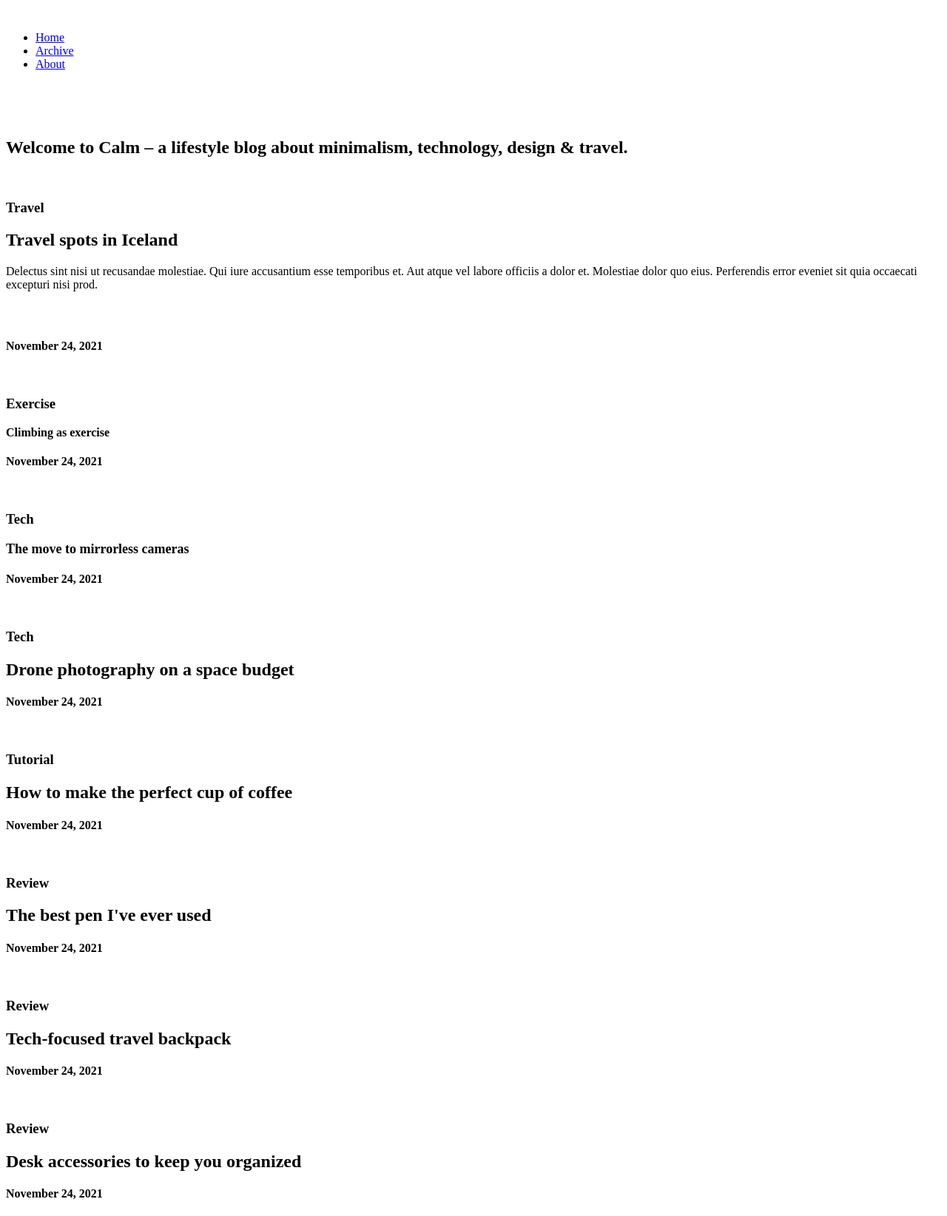
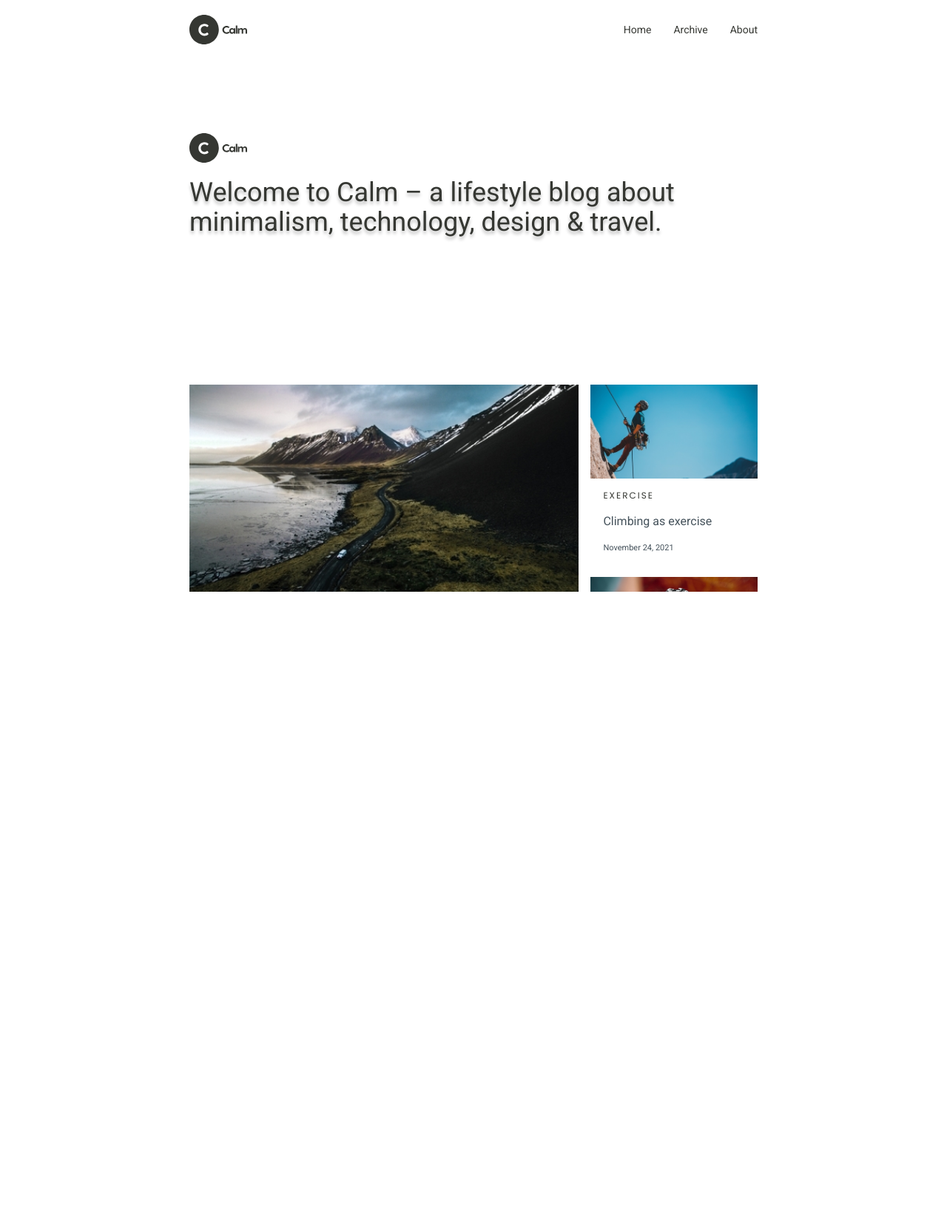
Before and after one commit to Did-hub-max/Study, a plain HTML site: page index.html in a window 1280 px wide. Shown: the whole page at 74% size. After the commit the page ends 800 px from the top, so only its background shows below. Drawn offline with nearby package versions, Linux system fonts and the light colour scheme; files that its build step writes are made by us from their sources; the site is published under a folder, as on GitHub Pages, so addresses that start at the root find nothing.

Commit message:
Update index.html

```diff
--- a/index.html
+++ b/index.html
@@ -3,14 +3,14 @@
   <head>
     <meta charset="UTF-8" />
     <meta name="viewport" content="width=device-width, initial-scale=1.0" />
-    <link rel="icon" type="image/x-icon" href="/img/logo.svg" />
+    <link rel="icon" type="image/x-icon" href="img/logo.svg" />
     <link rel="preconnect" href="https://fonts.googleapis.com" />
     <link rel="preconnect" href="https://fonts.gstatic.com" crossorigin />
     <link
       href="https://fonts.googleapis.com/css2?family=Poppins:ital,wght@0,100;0,200;0,300;0,400;0,500;0,600;0,700;0,800;0,900;1,100;1,200;1,300;1,400;1,500;1,600;1,700;1,800;1,900&family=Roboto:ital,wght@0,100;0,300;0,400;0,500;0,700;0,900;1,100;1,300;1,400;1,500;1,700;1,900&display=swap"
       rel="stylesheet"
     />
-    <link rel="stylesheet" href="/css/style.css" />
+    <link rel="stylesheet" href="css/style.css" />
     <title>Calm</title>
   </head>
   <body>
@@ -18,7 +18,7 @@
       <div class="container">
         <div class="header-body">
           <div class="header-logo">
-            <a href="/"><img src="/img/logo.svg" alt="" /></a>
+            <a href="/"><img src="img/logo.svg" alt="" /></a>
           </div>
           <div class="header-nav">
             <ul class="header-nav-list">
@@ -40,7 +40,7 @@
     <section class="intro">
       <div class="container">
         <div class="intro-body">
-          <div class="intro-logo"><img src="/img/logo.svg" alt="" /></div>
+          <div class="intro-logo"><img src="img/logo.svg" alt="" /></div>
           <div class="intro-title">
             <h1>
               Welcome to Calm – a lifestyle blog about minimalism, technology,
@@ -56,7 +56,7 @@
           <div class="travel-colume-1">
             <div class="post">
               <div class="post-img">
-                <img src="/img/post-1.jpg" alt="" />
+                <img src="img/post-1.jpg" alt="" />
               </div>
               <div class="post-info">
                 <h3>Travel</h3>
@@ -74,7 +74,7 @@
           <div class="travel-colume-2">
             <div class="post">
               <div class="post-img">
-                <img src="/img/post-2.jpg" alt="" />
+                <img src="img/post-2.jpg" alt="" />
               </div>
               <div class="post-info">
                 <h3>Exercise</h3>
@@ -85,7 +85,7 @@
             </div>
             <div class="post">
               <div class="post-img">
-                <img src="/img/post-3.jpg" alt="" />
+                <img src="img/post-3.jpg" alt="" />
               </div>
               <div class="post-info">
                 <h3>Tech</h3>
@@ -103,7 +103,7 @@
         <div class="tech-body">
           <div class="post tech-post">
             <div class="post-img tech-post-img">
-              <img src="/img/post-4.jpg" alt="" />
+              <img src="img/post-4.jpg" alt="" />
             </div>
             <div class="post-info tech-post-info">
               <h3>Tech</h3>
@@ -114,7 +114,7 @@
           </div>
           <div class="post tech-post">
             <div class="post-img tech-post-img">
-              <img src="/img/post-5.jpg" alt="" />
+              <img src="img/post-5.jpg" alt="" />
             </div>
             <div class="post-info tech-post-info">
               <h3>Tutorial</h3>
@@ -131,7 +131,7 @@
             <div class="review-body">
                 <div class="post review-post">
                     <div class="post-img review-post-img">
-                      <img src="/img/post-6.jpg" alt="" />
+                      <img src="img/post-6.jpg" alt="" />
                     </div>
                     <div class="post-info review-post-info">
                       <h3>Review</h3>
@@ -142,7 +142,7 @@
                   </div>
                   <div class="post review-post">
                     <div class="post-img review-post-img">
-                      <img src="/img/post-7.jpg" alt="" />
+                      <img src="img/post-7.jpg" alt="" />
                     </div>
                     <div class="post-info review-post-info">
                       <h3>Review</h3>
@@ -153,7 +153,7 @@
                   </div>
                   <div class="post review-post">
                     <div class="post-img review-post-img">
-                      <img src="/img/post-8.jpg" alt="" />
+                      <img src="img/post-8.jpg" alt="" />
                     </div>
                     <div class="post-info review-post-info">
                       <h3>Review</h3>
@@ -165,6 +165,6 @@
             </div>
         </div>
     </section>
-    <script src="/js/script.js"></script>
+    <script src="js/script.js"></script>
   </body>
 </html>
```
